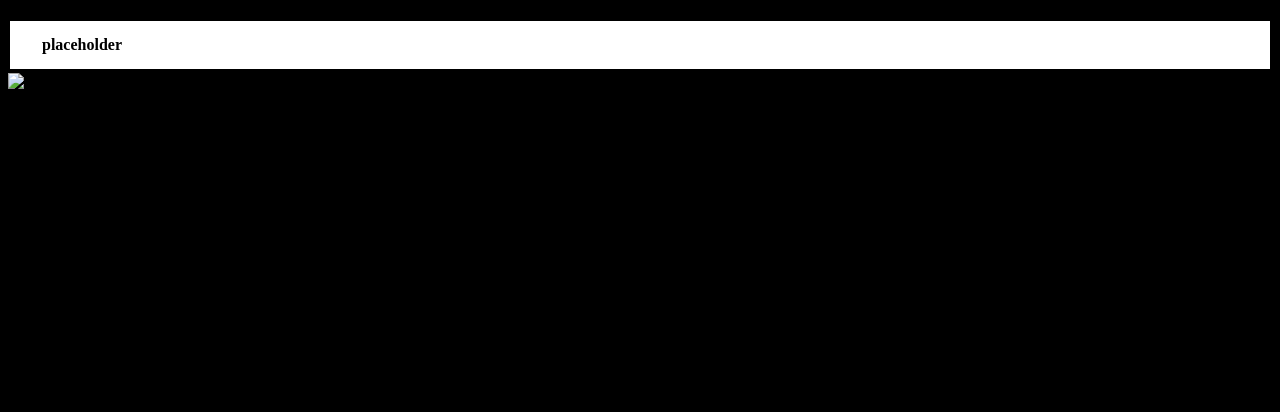
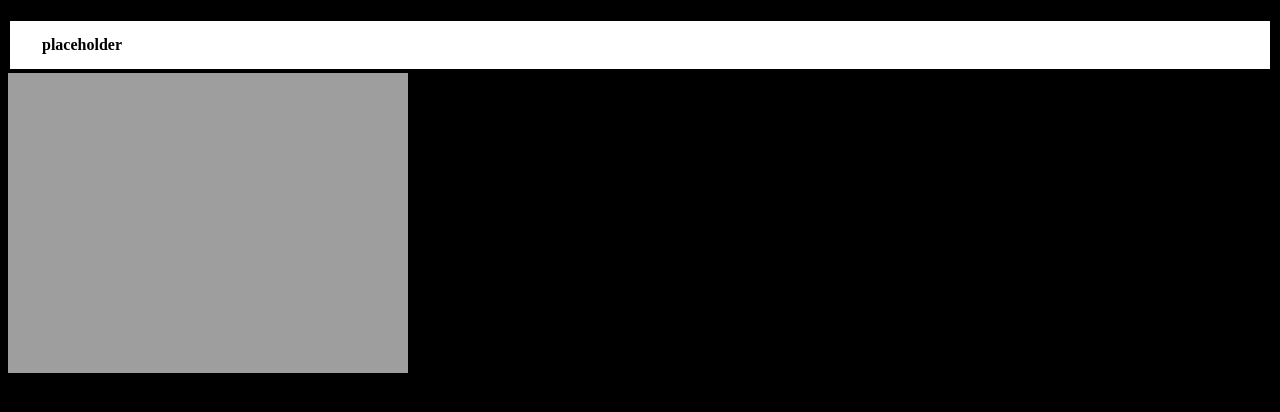
Before and after one commit to TygeJ/graham, a plain HTML site: page index.html in a window 1280 px wide. Drawn offline with Linux system fonts and the light colour scheme; the site is published under a folder, as on GitHub Pages, so addresses that start at the root find nothing.

Commit message:
image testing

```diff
--- a/index.html
+++ b/index.html
@@ -10,7 +10,7 @@
 <h1>
     <a href="" class="button">placeholder</a>
 
-    <img src="/images/Graham-sky.jpg" alt="Graham">
+    <img src="./images/Graham-sky.jpg" alt="Graham">
 
 
 </h1>
```
